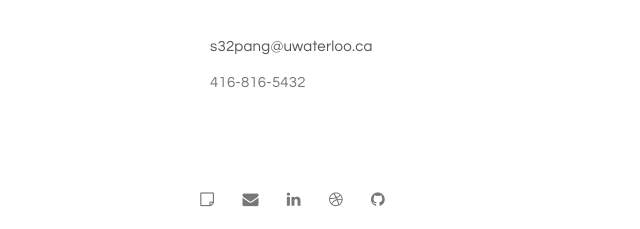
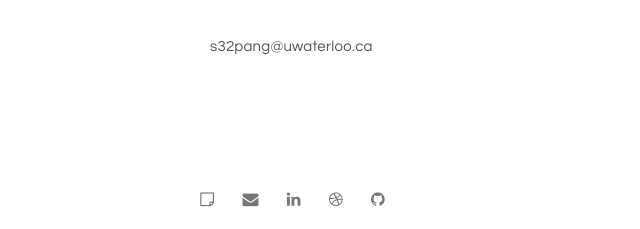
Before and after one commit to itsserenapang/portfolio, a plain HTML site: page contact.html in a window 1280 px wide. Shown: the part 650-879 px from the top of the page, 640-1280 px from the left. Drawn offline with nearby package versions, Linux system fonts and the light colour scheme.

Commit message:
Update contact.html

```diff
--- a/contact.html
+++ b/contact.html
@@ -114,7 +114,6 @@
 
                <div class="col-md-offset-1 col-md-4 col-sm-offset-1 col-sm-3">
                     <p><a href="mailto:s32pang@uwaterloo.ca">s32pang@uwaterloo.ca</a></p>
-                    <p>416-816-5432</p>
                </div>
 
                <div class="clearfix col-md-12 col-sm-12">
```
